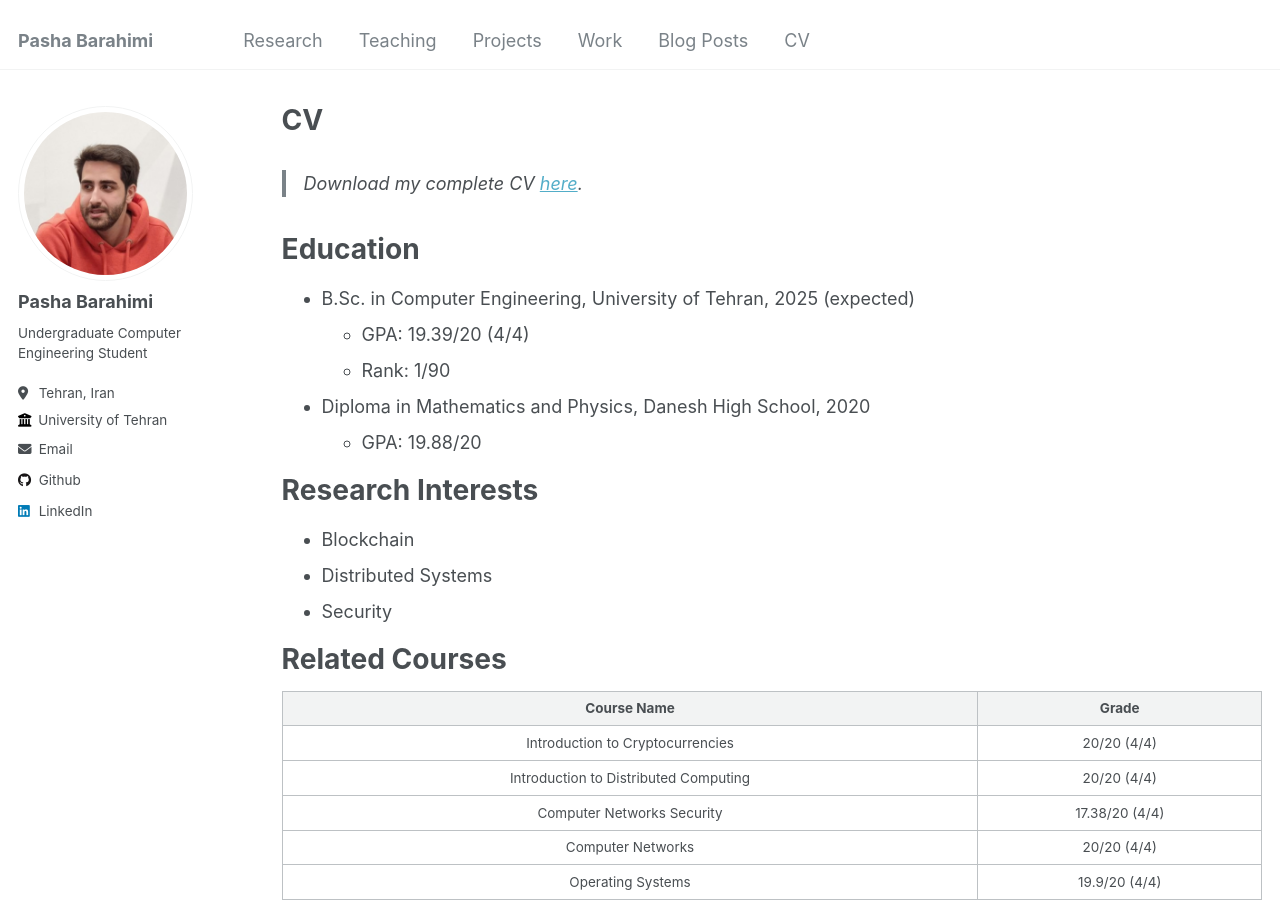
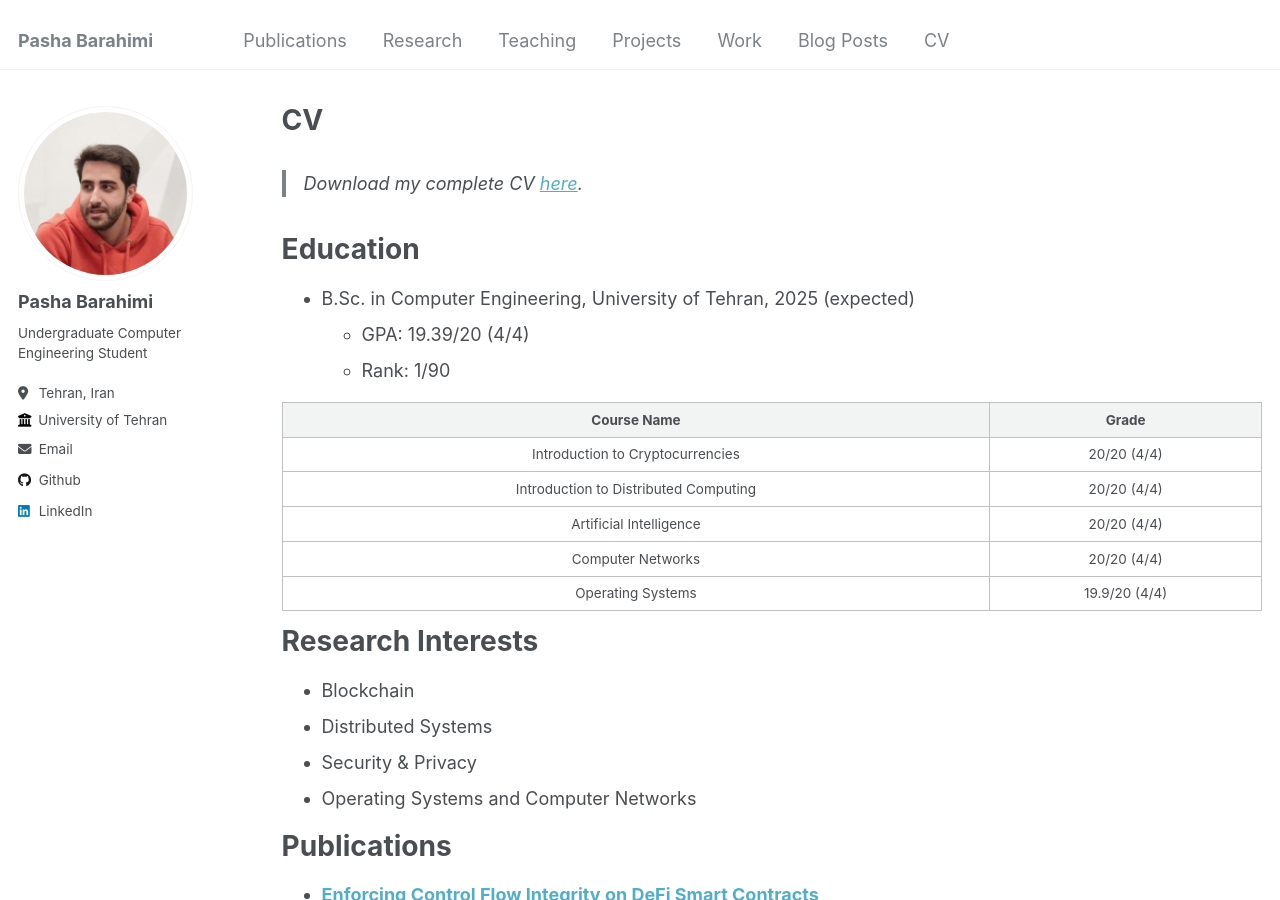
Before and after one commit to PashaBarahimi/PashaBarahimi.github.io, a Jekyll site: the page built from _pages/cv.md, in a window 1280 px wide and 900 px high. Built offline with Jekyll 4.4.1, drawn with Linux system fonts in a browser that asks for light colours.

Commit message:
Update CV and add publications

```diff
--- a/_data/navigation.yml
+++ b/_data/navigation.yml
@@ -1,7 +1,7 @@
 # main links links
 main:
-  # - title: "Publications"
-  #   url: /publications/
+  - title: "Publications"
+    url: /publications/
 
   # - title: "Talks"
   #   url: /talks/
--- a/_layouts/single.html
+++ b/_layouts/single.html
@@ -59,6 +59,8 @@ layout: default
 
         {% if page.location and page.collection == 'research' or page.collection == 'work' %}
         <p style="margin-bottom: 8px;"><i class="fa-solid fa-location-dot icon-pad-right" aria-hidden="true"></i>{{ page.location }}</p>
+        {% elsif page.authors %}
+        <p style="margin-bottom: 8px;"><i class="fa-solid" aria-hidden="true"></i>{{ page.authors }}</p>
         {% endif %}
 
         <hr style="border: 1px solid gray; margin-top: 8px; margin-bottom: 8px;">
@@ -72,6 +74,8 @@ layout: default
               <p class="page__date"><strong><i class="fa fa-fw fa-calendar" aria-hidden="true"></i></strong> {{ page.daterange | default: "" }}</p>
               {% elsif page.venue and page.date %}
               <p>Published in <i>{{ page.venue }}</i>, {{ page.date | default: "1900-01-01" | date: "%Y" }} </p>
+              {% elsif page.submitted %}
+              <p>Submitted to <i>{{ page.submitted }}</i></p>
               {% elsif page.date %}
               <p class="page__date"><strong><i class="fa fa-fw fa-calendar" aria-hidden="true"></i> {{ site.data.ui-text[site.locale].date_label |
                   default: "Published:" }}</strong> <time datetime="{{ page.date | date_to_xmlschema }}">{{ page.date | default: "1900-01-01" |
--- a/_pages/cv.md
+++ b/_pages/cv.md
@@ -17,26 +17,28 @@ Education
 * B.Sc. in Computer Engineering, University of Tehran, 2025 (expected)
   * GPA: 19.39/20 (4/4)
   * Rank: 1/90
-* Diploma in Mathematics and Physics, Danesh High School, 2020
-  * GPA: 19.88/20
+
+|              Course Name              |      Grade     |
+|:-------------------------------------:|:--------------:|
+|    Introduction to Cryptocurrencies   |   20/20 (4/4)  |
+| Introduction to Distributed Computing |   20/20 (4/4)  |
+|         Artificial Intelligence       |   20/20 (4/4)  |
+|           Computer Networks           |   20/20 (4/4)  |
+|           Operating Systems           |  19.9/20 (4/4) |
 
 Research Interests
 ======
 
 * Blockchain
 * Distributed Systems
-* Security
+* Security & Privacy
+* Operating Systems and Computer Networks
 
-Related Courses
+Publications
 ======
-
-|              Course Name              |      Grade     |
-|:-------------------------------------:|:--------------:|
-|    Introduction to Cryptocurrencies   |   20/20 (4/4)  |
-| Introduction to Distributed Computing |   20/20 (4/4)  |
-|       Computer Networks Security      | 17.38/20 (4/4) |
-|           Computer Networks           |   20/20 (4/4)  |
-|           Operating Systems           |  19.9/20 (4/4) |
+  <ul>{% for post in site.publications reversed %}
+    {% include archive-single-cv.html %}
+  {% endfor %}</ul>
 
 Research Experience
 ======
@@ -99,13 +101,7 @@ Languages
     * Writing: 8.0
     * Speaking: 7.0
 
-<!-- Publications
-======
-  <ul>{% for post in site.publications reversed %}
-    {% include archive-single-cv.html %}
-  {% endfor %}</ul>
-
-Talks
+<!-- Talks
 ======
   <ul>{% for post in site.talks reversed %}
     {% include archive-single-talk-cv.html  %}
```
Also changed, not shown: _includes/archive-single.html (+7 -1 lines), _pages/about.md (+1 -1 lines), _publications/2024-09-18-enforcing-cf-integrity-defi.md (added, +14 -0 lines).
